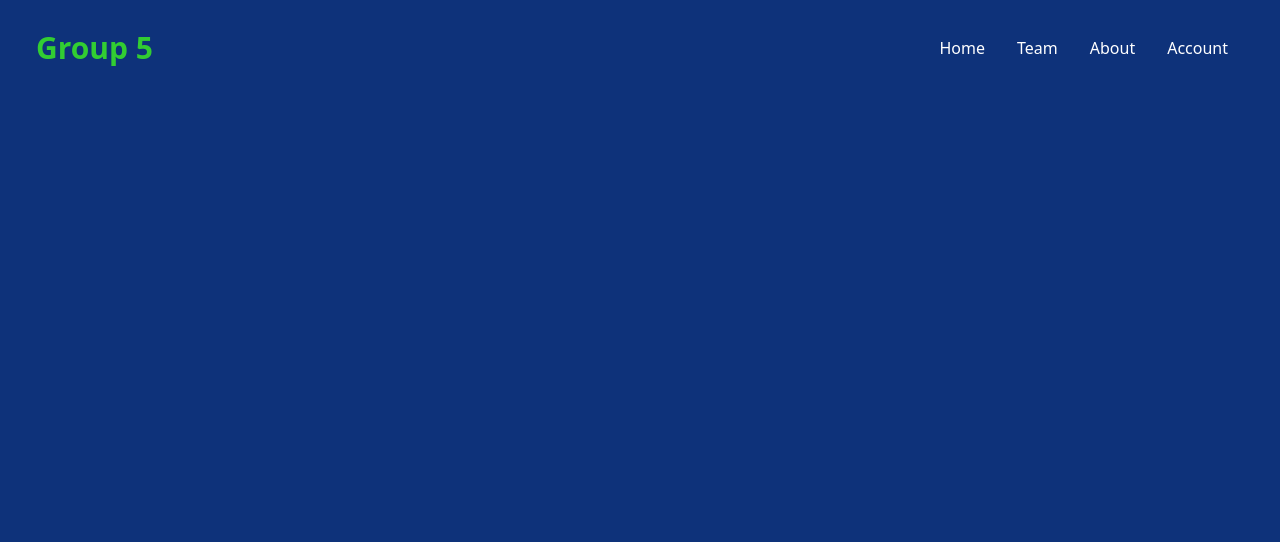
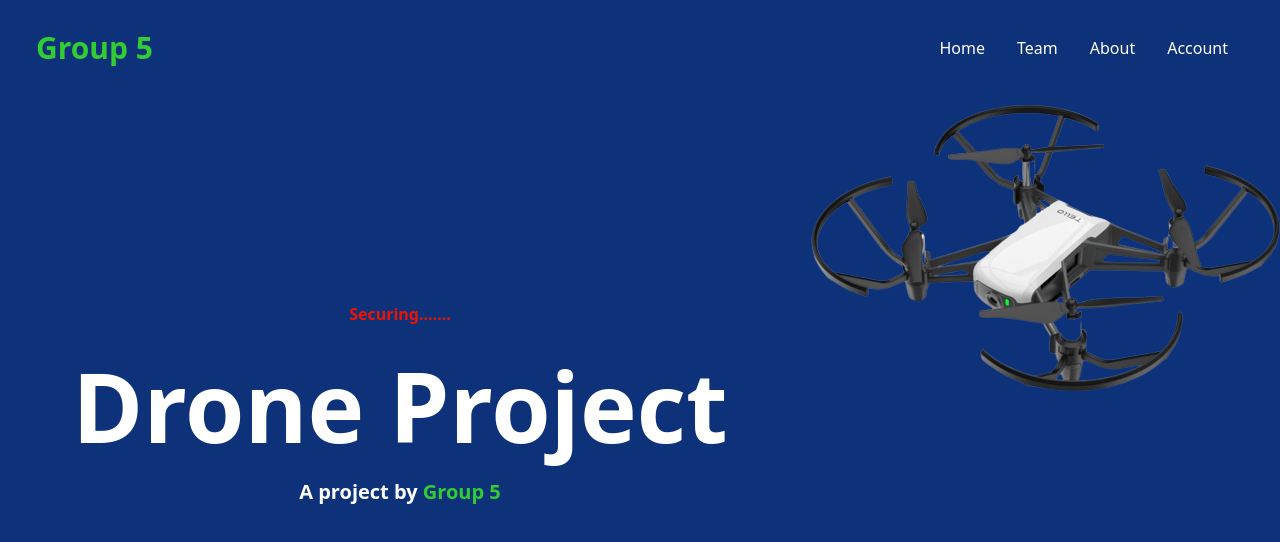
Before and after one commit to JohanLindeque/drone-project-group5, a React (Create React App) app: page / in a window 1280 px wide. Shown: the top 542 px of the page. Built offline with nearby package versions, Linux system fonts and the light colour scheme.

Commit message:
Hero section

```diff
--- a/src/App.js
+++ b/src/App.js
@@ -1,11 +1,13 @@
 import React from 'react';
 import Navbar from './components/Navbar';
+import Hero from './components/Hero';
 
 
 function App() {
   return (
     <div>
       <Navbar />
+      <Hero />
 
     </div>
   );
--- /dev/null
+++ b/src/components/Hero.jsx
@@ -0,0 +1,23 @@
+import React from 'react'
+import drone from'../images/telloDrone.png'
+
+const Hero = () => {
+  return (
+    <div className='text-white '>
+
+
+        <div className=' float-left max-w-[800px] mt-[-96px] w-full h-screen mx-auto text-center flex flex-col justify-center'>
+            <p className=' text-[#EB1402] font-bold p-2'>  Securing.......</p>
+            <h1 className='md:text-8xl sm:text-6xl text-4xl font-bold md:py-6' >Drone Project</h1>
+            <p className='text-xl font-semibold'>A project by <span className='text-[#32CD32]'>Group 5</span></p>
+
+
+        </div>
+        <div className=' mx-auto flex flex-col justify-center'>
+            <img className=' m-w-[100px] m-h-[100px] object-none ' src={drone} alt='tello drone' />
+        </div>
+    </div>
+  )
+}
+
+export default Hero
--- a/src/components/Navbar.jsx
+++ b/src/components/Navbar.jsx
@@ -2,7 +2,7 @@ import React from 'react'
 
 const Navbar = () => {
   return (
-    <div className='flex justify-between items-center h-24 max-w-[1240px] mx-auto px-4 text-white'>
+    <div className=' flex justify-between items-center h-24 max-w-[1240px] mx-auto px-4 text-white '>
         <h1 className='w-full text-3xl font-bold text-[#32CD32]'>Group 5</h1>
         <ul className='flex'>
             <li className='p-4'>Home</li>
```
Also changed, not shown: src/images/telloDrone.png (added).
